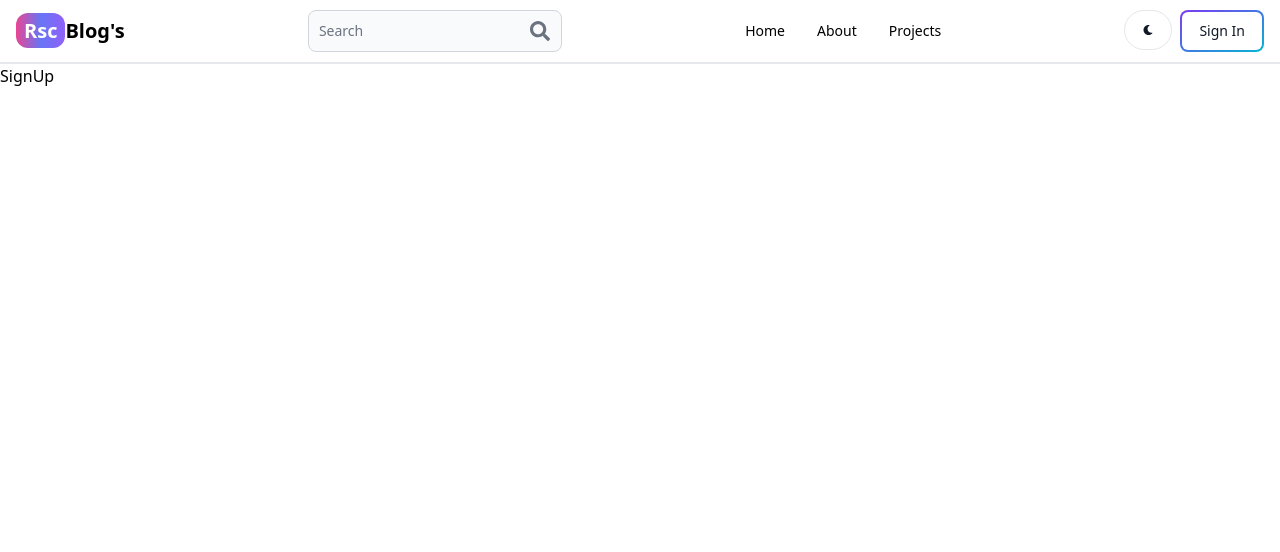
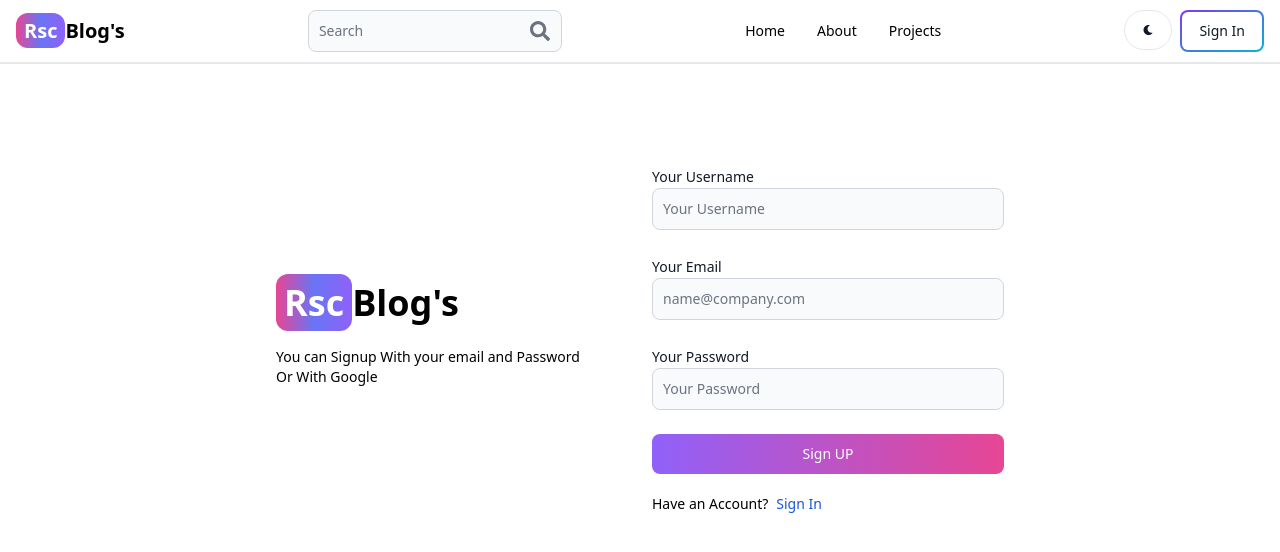
Before and after one commit to RohitChouhan79/Mern-Blog-App, a React (Vite) app in the folder client/: page /sign-up in a window 1280 px wide. Shown: the top 552 px of the page. Built offline with nearby package versions, Linux system fonts and the light colour scheme.

Commit message:
Create Signup Page

```diff
--- a/client/src/Pages/SignUp.jsx
+++ b/client/src/Pages/SignUp.jsx
@@ -1,8 +1,50 @@
 import React from 'react'
+import { Link } from 'react-router-dom'
+import { Label,TextInput,Button } from 'flowbite-react'
 
 function SignUp() {
   return (
-    <div>SignUp</div>
+    <div className=' min-h-screen mt-20'>
+      <div className=' flex gap-6 p-5 max-w-3xl mx-auto flex-col md:flex-row md:items-center'>
+        {/* left */}
+        <div className=' flex-1'>
+        <Link to='/' className='  text-4xl  font-bold dark:text-white'>
+        <span className=' px-2 py-1 bg-gradient-to-r from-pink-500 via-indigo-500 to-purple-500 rounded-xl text-white'>Rsc</span>
+        Blog's
+      </Link>
+      <p className=' text-sm mt-6 mb-2'>
+        You can Signup With your email and Password <br />Or With Google
+      </p>
+        </div>
+        {/* right */}
+        <div className=' flex-1'>
+          <form className='flex flex-col gap-4'>
+            <div>
+              <Label value='Your Username' />
+              <TextInput type='text' placeholder='Your Username' id='username' className='w-full  mb-2'/>
+            </div>
+            <div>
+              <Label value='Your Email' />
+              <TextInput type='text' placeholder='name@company.com' id='email' className='w-full  mb-2'/>
+            </div>
+            <div>
+              <Label value='Your Password' />
+              <TextInput type='text' placeholder='Your Password' id='password' className='w-full  mb-2'/>
+
+            </div>
+            <Button gradientDuoTone='purpleToPink' type='submit'>
+              Sign UP
+            </Button>
+          </form>
+          <div className=' flex gap-2 text-sm mt-5'>
+            <span>Have an Account? </span>
+            <Link to='/sign-in' className=' text-blue-700'>
+              Sign In
+            </Link>
+          </div>
+        </div>
+      </div>
+    </div>
   )
 }
 
```
Also changed, not shown: 1 other file (tests, documents, lock files or other folders).
